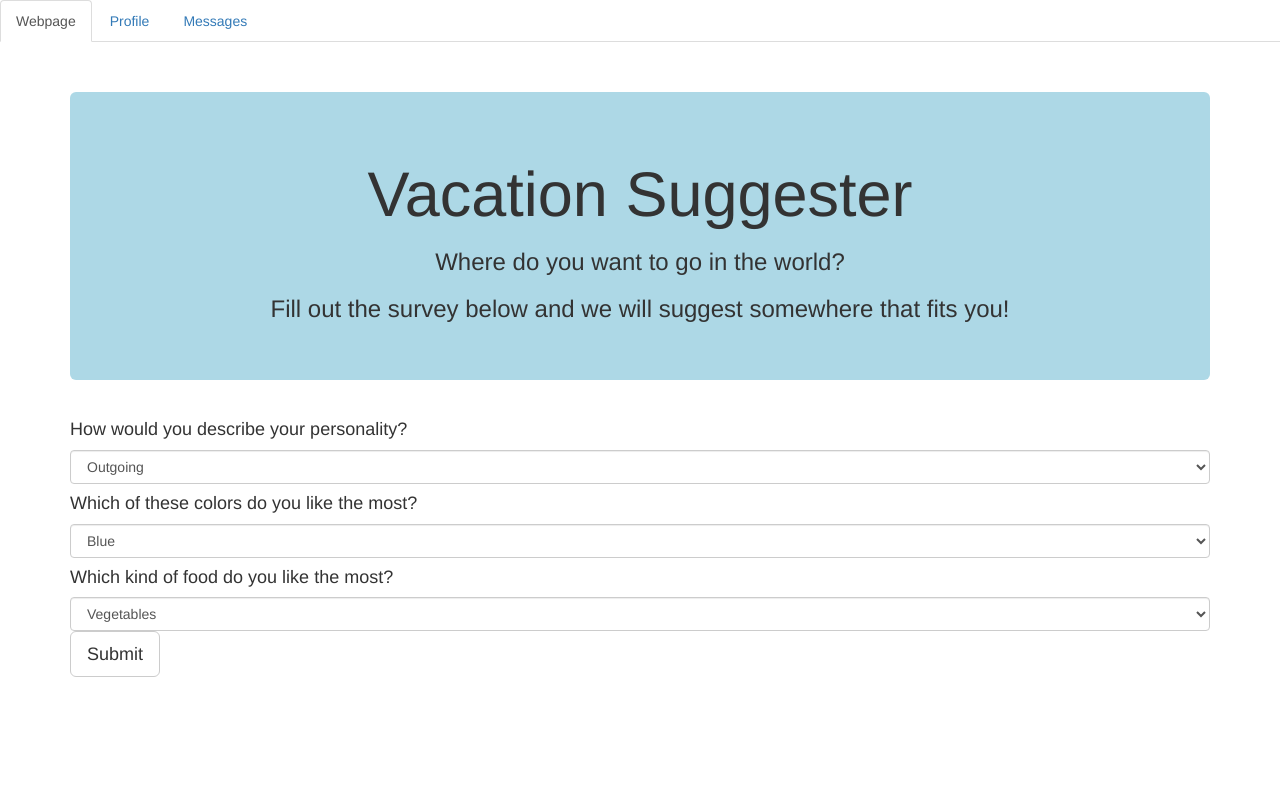
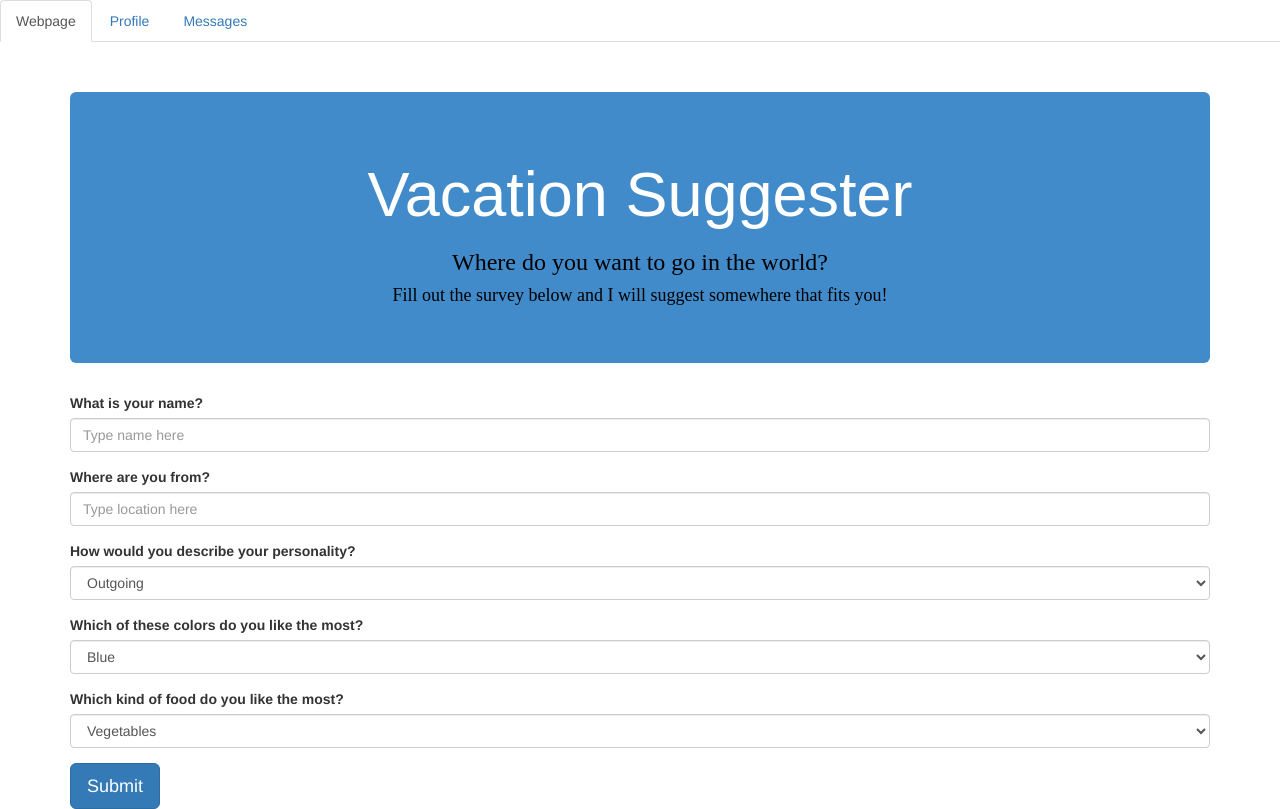
Before and after one commit to daviesre/vacation-generator, a plain HTML site: page index.html in a window 1280 px wide. Drawn offline with nearby package versions, Linux system fonts and the light colour scheme.

Commit message:
Alter CSS styling

```diff
--- a/css/styles.css
+++ b/css/styles.css
@@ -1,7 +1,5 @@
-
-
 .center {
-  text-align:center;
+  text-align: center;
 }
 
 #volcano, #tibet, #idaho, #vampire, #nice, #space {
@@ -15,6 +13,13 @@
 }
 
 .jumbotron {
-  background-color:lightblue;
+  background-color:#428bca;
   margin-top:50px;
+  color:white;
+  font-family:sans-serif;
 }
+
+.font {
+  font-family:serif;
+  color:black;
+}
--- a/index.html
+++ b/index.html
@@ -23,52 +23,66 @@
       <div class="jumbotron">
         <center>
           <h1>Vacation Suggester</h1>
-          <h3>Where do you want to go in the world?</h1>
-          <h3>Fill out the survey below and we will suggest somewhere that fits you!</h3>
+          <h3 class="font">Where do you want to go in the world?</h3>
+          <h4 class="font">Fill out the survey below and I will suggest somewhere that fits you!</h4>
         </center>
       </div>
     </div>
 
     <!-- Form -->
     <form id="vacation">
+      <div class="container">
+        <div class="form-group">
+          <label for="name">What is your name?</label>
+          <input type="text" class="form-control" id="name" placeholder="Type name here">
+        </div>
 
+        <div class="form-group">
+          <label for="location">Where are you from?</label>
+          <input type="text" class="form-control" id="location" placeholder="Type location here">
+        </div>
 
-      <div class="container">
-        <h4>How would you describe your personality?</h4>
+        <div class="form-group">
+          <label for="personality">How would you describe your personality?</label>
           <select class="form-control" id="person">
             <option>Outgoing</option>
             <option>Mysterious</option>
             <option>Average</option>
           </select>
+        </div>
 
-        <h4>Which of these colors do you like the most?</h4>
+        <div class="form-group">
+          <label for="color">Which of these colors do you like the most?</label>
           <select class="form-control" id="color">
             <option>Blue</option>
             <option>Red</option>
             <option>Black</option>
           </select>
+        </div>
 
-        <h4>Which kind of food do you like the most?</h4>
+        <div class="form-group">
+          <label for="food">Which kind of food do you like the most?</label>
           <select class="form-control" id="food">
             <option>Vegetables</option>
             <option>Meat</option>
             <option>Sweets</option>
           </select>
+        </div>
 
         <!-- Submit Button -->
-         <button type="Submit" class="btn btn-default btn-lg">Submit</button>
+         <button type="Submit" class="btn btn-default btn-lg btn-primary">Submit</button>
       </div>
     </form>
 
   <!-- Hidden Survey Results -->
   <div id="volcano">
     <div class="container">
-      <center>
+      <div class="center">
         <h1>An Erupting Valcano!</h1>
         <p>Your zest for life has led you to possess a fiery personality. The most logical step for you is to explore an errupting volcano!</p>
         <p>If you make it out alive you'll have such an interesting story to tell people that surely <em>nobody</em> would ever get tired of. No, really. Keep telling it.</p>
         <img src ="http://guardianlv.com/wp-content/uploads/2014/06/Volcano-650x433.jpg" alt="An errupting volcano" class="size"/>
-      </center>
+      </div>
     </div>
   </div>
 
@@ -125,6 +139,5 @@
     </div>
   </div>
 
-
   </body>
 </html>
--- a/js/scripts.js
+++ b/js/scripts.js
@@ -1,11 +1,9 @@
 $(document).ready(function() {
   $("form#vacation").submit(function(event) {
-
 
     var person = $("select#person").val();
     var color = $("select#color").val();
     var food = $("select#food").val();
-
 
     if (person === "Outgoing" && color === "Red" && food === "Meat") {
     $("#volcano").fadeToggle();
```
Lines whose indentation alone changed are shown as unchanged.
